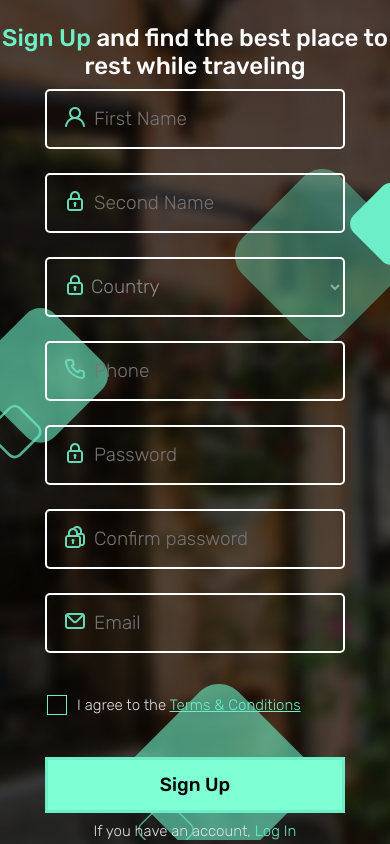
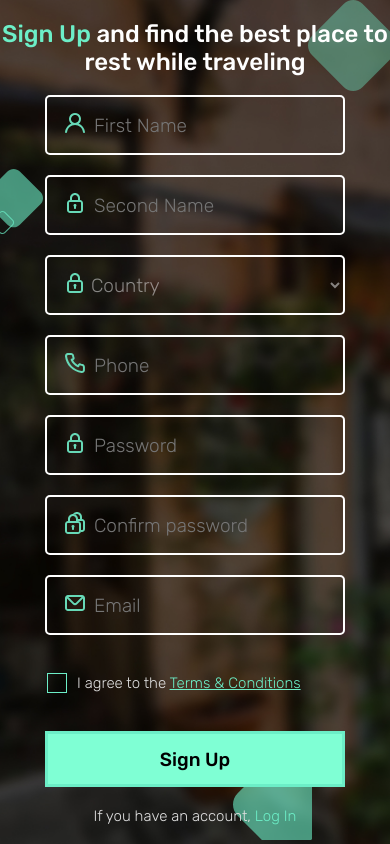
Before and after one commit to AivanR1/registration, a plain HTML site: page index2.html in a window 390 px wide. Drawn offline with Linux system fonts and the light colour scheme.

Commit message:
v-1.0.0.0.13

```diff
--- a/index2.html
+++ b/index2.html
@@ -104,6 +104,32 @@
             </clipPath>
           </defs>
         </svg>
+      </div>
+      <div class="elem4 none">
+        <svg xmlns="http://www.w3.org/2000/svg" width="82" height="91" viewBox="0 0 82 91" fill="none">
+          <path opacity="0.4" d="M35.6604 3.96974L3.94023 35.9272C-1.30744 41.2141 -1.30744 49.7859 3.94024 55.0728L35.6604 87.0303C40.9081 92.3172 49.4163 92.3172 54.6639 87.0303L86.3841 55.0728C91.6318 49.7859 91.6318 41.2141 86.3841 35.9272L54.6639 3.96973C49.4163 -1.3172 40.9081 -1.31719 35.6604 3.96974Z" fill="#6CEEC7"/>
+          </svg>
+
+      </div>
+      <div class="elem5 none">
+        <svg xmlns="http://www.w3.org/2000/svg" width="43" height="84" viewBox="0 0 43 84" fill="none">
+          <g clip-path="url(#clip0_24_84)">
+          <path opacity="0.6" d="M7.49436 2.54896L-13.1181 23.0405C-16.5257 26.4281 -16.5257 31.9205 -13.1181 35.3081L7.49437 55.7997C10.902 59.1873 16.4267 59.1873 19.8343 55.7997L40.4468 35.3081C43.8544 31.9205 43.8544 26.4281 40.4468 23.0405L19.8343 2.54896C16.4267 -0.838638 10.9019 -0.838636 7.49436 2.54896Z" fill="#6CEEC7"/>
+          <g opacity="0.9">
+          <path opacity="0.8" d="M2.41923 65.1152C1.91265 65.1155 1.41102 65.0161 0.943231 64.8229C0.475441 64.6296 0.0507345 64.3462 -0.306437 63.9891L-8.04095 56.2296C-8.4034 55.8769 -8.69053 55.4551 -8.88517 54.9895C-9.07981 54.5239 -9.17794 54.0241 -9.1737 53.5199C-9.16489 52.5149 -8.75788 51.554 -8.04095 50.8454L-0.235639 43.0859C0.498623 42.3889 1.47479 42 2.49001 42C3.50523 42 4.48142 42.3889 5.21568 43.0859L12.9502 50.8454C13.3098 51.2003 13.5952 51.6225 13.79 52.0875C13.9847 52.5526 14.085 53.0513 14.085 53.5551C14.085 54.0588 13.9847 54.5576 13.79 55.0227C13.5952 55.4877 13.3098 55.9099 12.9502 56.2648L5.14488 64.0243C4.41769 64.7327 3.43732 65.1251 2.41923 65.1152ZM2.41923 43.0155C2.05644 43.012 1.69673 43.0819 1.36201 43.2211C1.02729 43.3602 0.724578 43.5657 0.472315 43.8249L-7.35069 51.5844C-7.8609 52.101 -8.14675 52.796 -8.14675 53.5199C-8.14675 54.2438 -7.8609 54.9388 -7.35069 55.4554L0.472315 63.1621C0.996194 63.6611 1.6937 63.9397 2.41923 63.9397C3.14476 63.9397 3.84225 63.6611 4.36613 63.1621L12.1714 55.4026C12.4283 55.1491 12.6322 54.8476 12.7713 54.5154C12.9104 54.1832 12.982 53.8269 12.982 53.4671C12.982 53.1073 12.9104 52.751 12.7713 52.4188C12.6322 52.0867 12.4283 51.7851 12.1714 51.5316L4.34842 43.8073C4.09553 43.555 3.7948 43.3551 3.46364 43.2192C3.13249 43.0833 2.77749 43.0141 2.41923 43.0155Z" fill="#6CEEC7"/>
+          </g>
+          </g>
+          <defs>
+          <clipPath id="clip0_24_84">
+          <rect width="60" height="84" fill="white" transform="translate(-17)"/>
+          </clipPath>
+          </defs>
+          </svg>
+      </div>
+      <div class="elem6 none">
+        <svg xmlns="http://www.w3.org/2000/svg" width="79" height="89" viewBox="0 0 79 89" fill="none">
+          <path opacity="0.6" d="M42.2521 4.65344L4.66375 42.2418C-1.5513 48.4568 -1.5513 58.5334 4.66375 64.7485L42.2521 102.337C48.4671 108.552 58.5437 108.552 64.7588 102.337L102.347 64.7485C108.562 58.5334 108.562 48.4568 102.347 42.2418L64.7588 4.65344C58.5437 -1.56162 48.4671 -1.56162 42.2521 4.65344Z" fill="#6CEEC7"/>
+          </svg>
       </div>
       <div class="main-c">
         <div class="h2">
@@ -292,19 +318,6 @@
       </div>
     </div>
 
-    <!-- <p class="one">
-    <div class="two">
-        <div class="three"></div>
-        <div class="fore"></div>
-        <div class="five">
-            <div class="six"></div>
-        </div>
-    </div>
-   </p> -->
-    <style>
-      /* .one .two .three {} */
-      /* .two .five .six{} */
-      /* .three  */
-    </style>
+
   </body>
 </html>
--- a/mobilestyle.css
+++ b/mobilestyle.css
@@ -1,6 +1,6 @@
 @media screen and (max-width: 650px) {
   .background{
-
+    overflow: auto;
 
     /* background: brown; */
   }
@@ -11,11 +11,28 @@
   }
   .signUp-btn a{
     color: black;}
-  .main-c {
-    justify-content: space-around;
-    align-items: center;
 
-
+  .inputs-bc{
+    gap: 20px;
+    justify-content: center;
+  }
+  .elem1  {
+    display: none;
+  }
+  .elem2 {
+    display: none;
+  }
+  .elem3 {
+    display: none;
+  }
+  .elem4 {
+    display: block;
   }
 
+  .elem5 {
+    display: block;
+  }
+  .elem6 {
+    display: block;
+  }
 }
--- a/style2.css
+++ b/style2.css
@@ -4,10 +4,12 @@
 }
 
 body {
-  display: flex;
+
   height: 100%;
 }
-
+.none{
+  display: none;
+}
 .background {
   position: fixed;
   top: 0;
@@ -19,20 +21,17 @@ body {
   background-size: cover;
   background-repeat: no-repeat;
   z-index: -1;
-  display: flex;
+  /* display: flex; */
   justify-content: center;
-  align-items: center;
   overflow: hidden;
 }
 .h2 {
-  margin-top: 20px;
+
   color: white;
   text-align: center;
   font-family: Rubik;
   font-size: 24px;
-  font-style: normal;
   font-weight: 500;
-  line-height: normal;
 }
 .colortext {
   color: #6ceec7;
@@ -56,7 +55,7 @@ body {
   flex-wrap: wrap;
   /* align-items: center; */
 
-  justify-content: center;
+  align-items: center;
 }
 
 
@@ -227,9 +226,9 @@ background: #FFF; */
   color: #e0e0e0;
   font-family: Rubik;
   font-size: 15px;
-  font-style: normal;
+
   font-weight: 300;
-  line-height: normal;
+
 
   gap: 10px;
 }
@@ -246,6 +245,7 @@ background: #FFF; */
   background-color: #6ceec7;
 }
 .checkbox:focus {
+  padding-top: 7px;
   background-image: url(./images/check-icon.png);
   background-color: #6ceec7;
 }
@@ -287,3 +287,18 @@ background: #FFF; */
   right: 20%;
   z-index: -1;
 }
+.elem4.none{
+  position: absolute;
+  right: 0;
+  top: 0;
+}
+.elem5.none{
+  position: absolute;
+  left: 0;
+  top:20%;
+}
+.elem6.none{
+  position: absolute;
+  bottom: 0;
+  right: 20%;
+}
```
